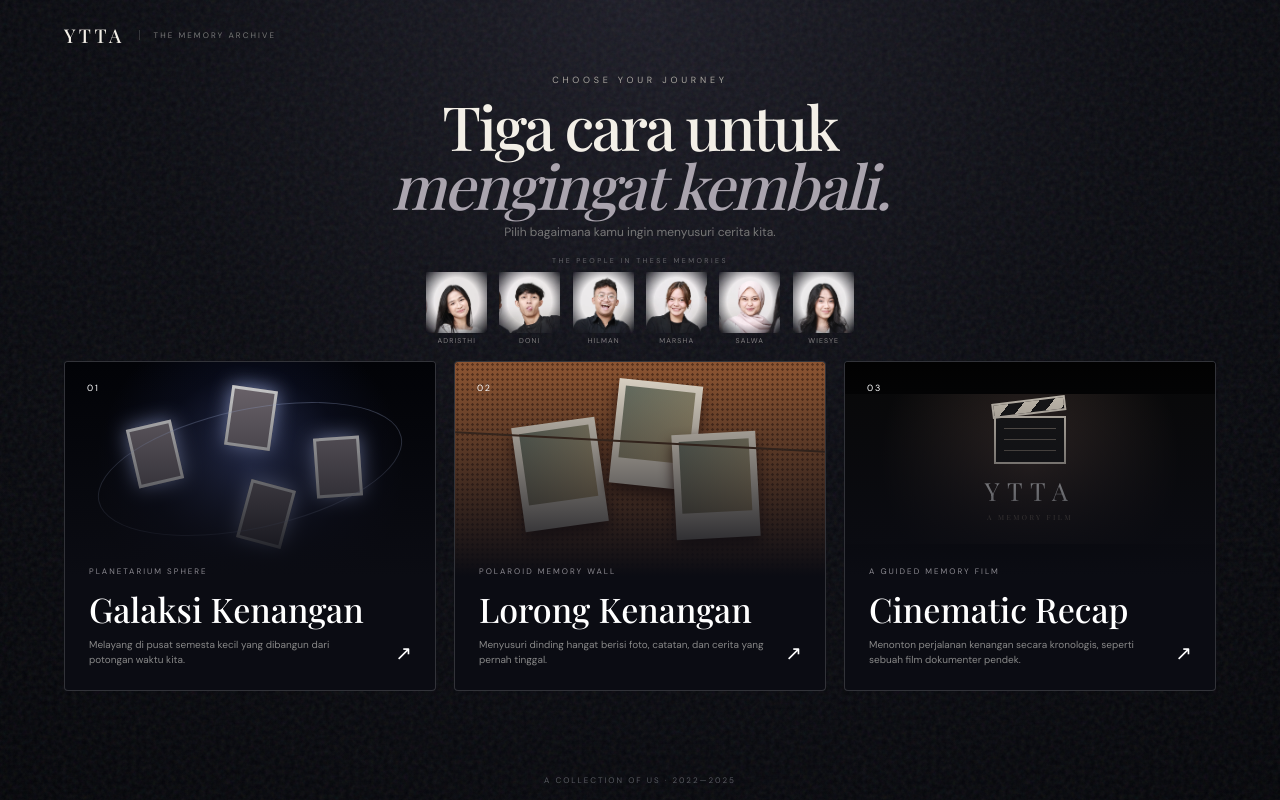
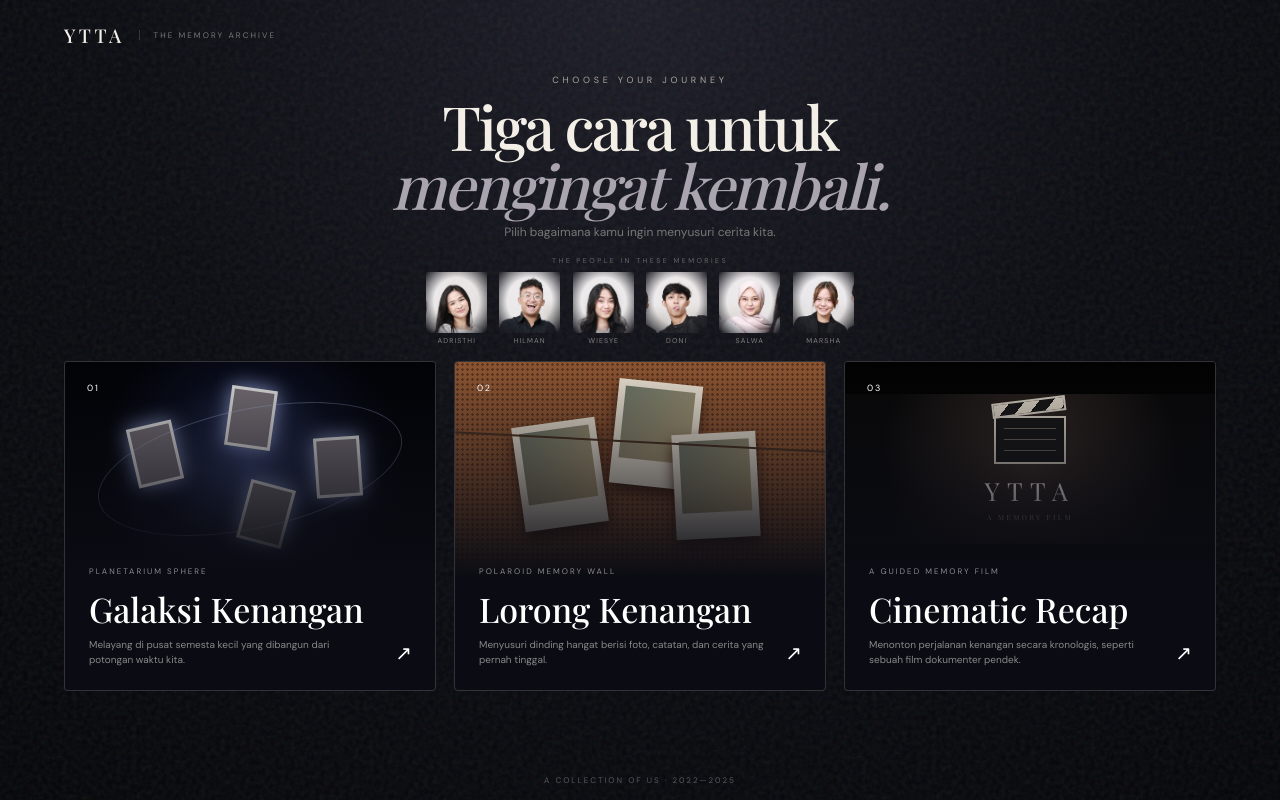
Before and after one commit to roqueforti/YTTA, a Next.js app: page / in a window 1280 px wide. Built offline with nearby package versions, Linux system fonts and the light colour scheme; a web font is replaced by a local one.

Commit message:
Reorder landing portraits

```diff
--- a/components/ModeSelector.js
+++ b/components/ModeSelector.js
@@ -26,11 +26,11 @@ const modes = [
 
 const people = [
   ["adristhi.webp", "Adristhi"],
+  ["hilman.webp", "Hilman"],
+  ["wiesye.webp", "Wiesye"],
   ["doni.webp", "Doni"],
-  ["hilman.webp", "Hilman"],
+  ["salwa.webp", "Salwa"],
   ["marsha.webp", "Marsha"],
-  ["salwa.webp", "Salwa"],
-  ["wiesye.webp", "Wiesye"],
 ];
 
 export default function ModeSelector({ onSelect }) {
```
